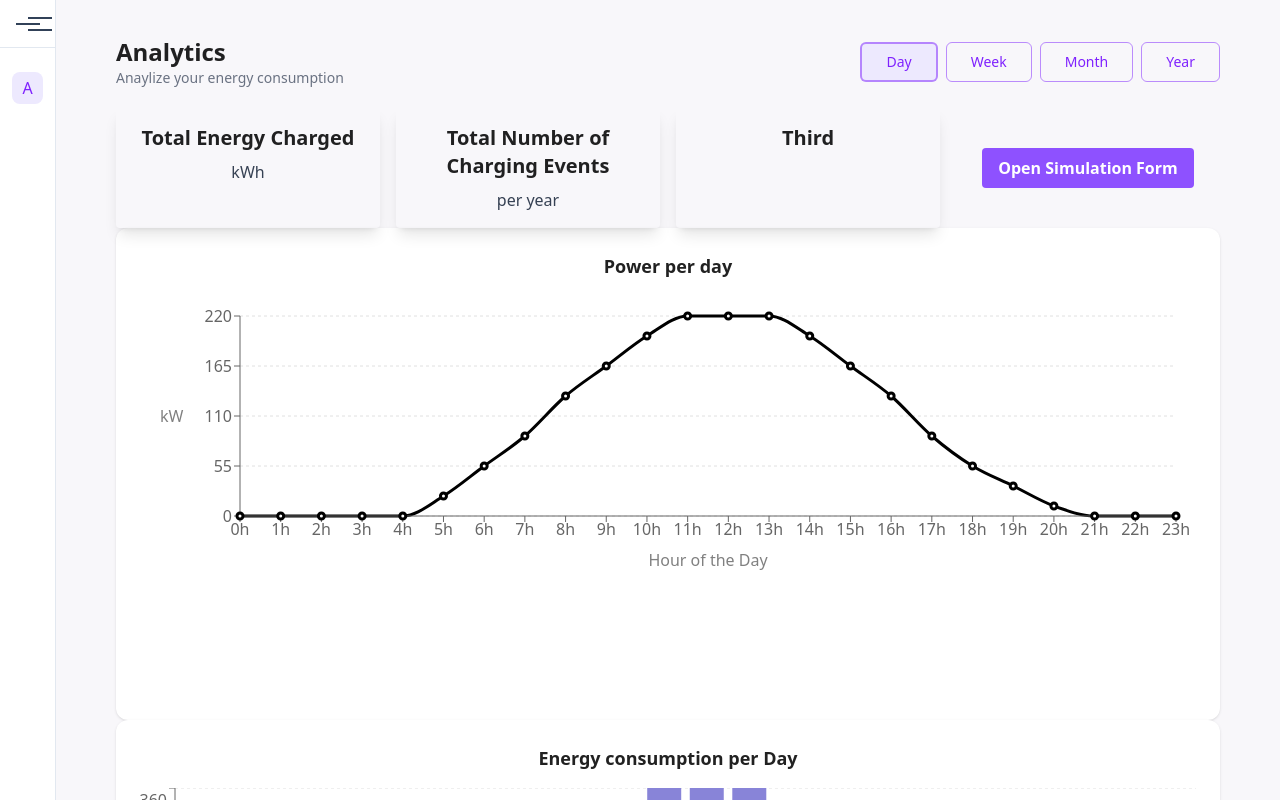
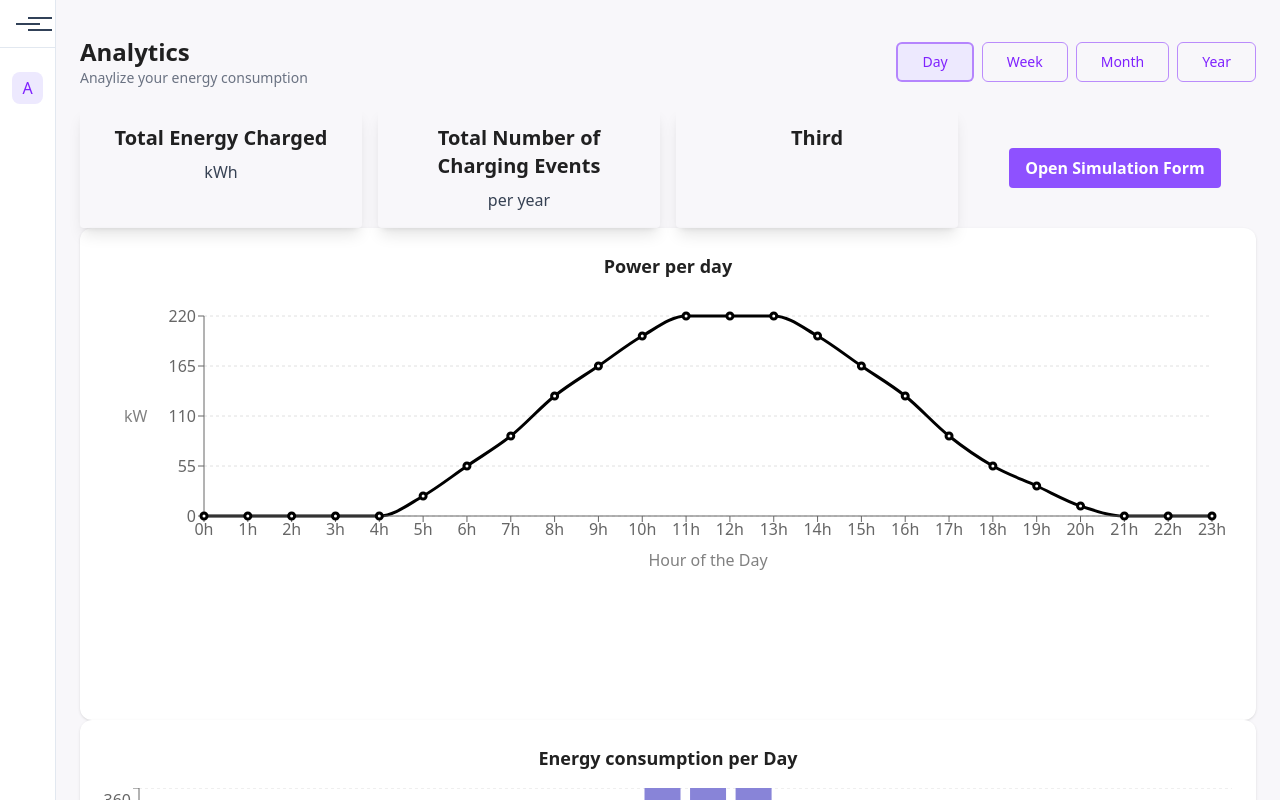
Before and after one commit to Ziva1011/EV-dashboard, a React app: page / in a window 1280 px wide. Shown: the top 800 px of the page. Built offline with nearby package versions, Linux system fonts and the light colour scheme; the HTML template or start-up script is replaced by a standard one.

Commit message:
change max width dashboard

```diff
--- a/src/App.tsx
+++ b/src/App.tsx
@@ -44,7 +44,7 @@ function App() {
             </ul>
           </nav>
         </aside>
-        <main className="flex-1 max-w-6xl mx-auto p-6">
+        <main className="flex-1 max-w-7xl mx-auto p-6">
           <Dashboard />
         </main>
       </div>
```
